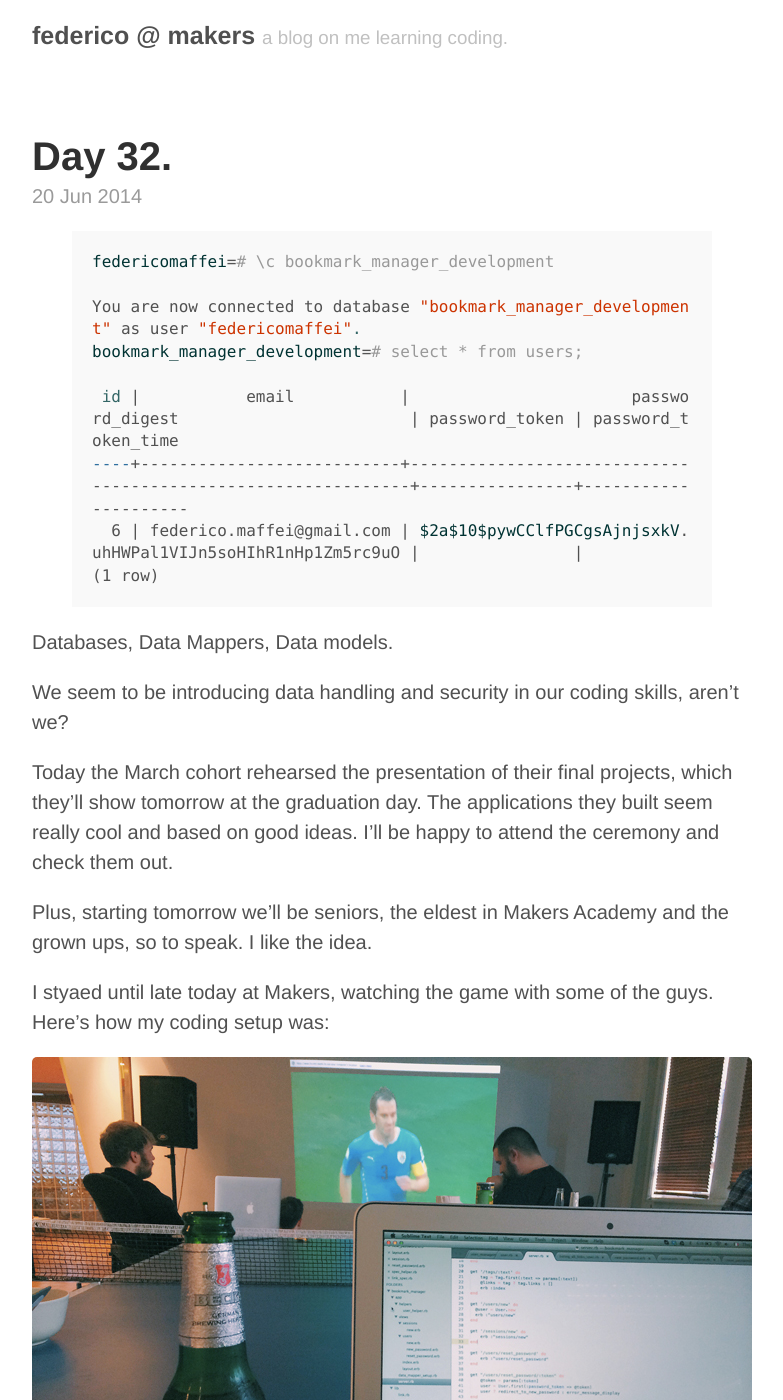
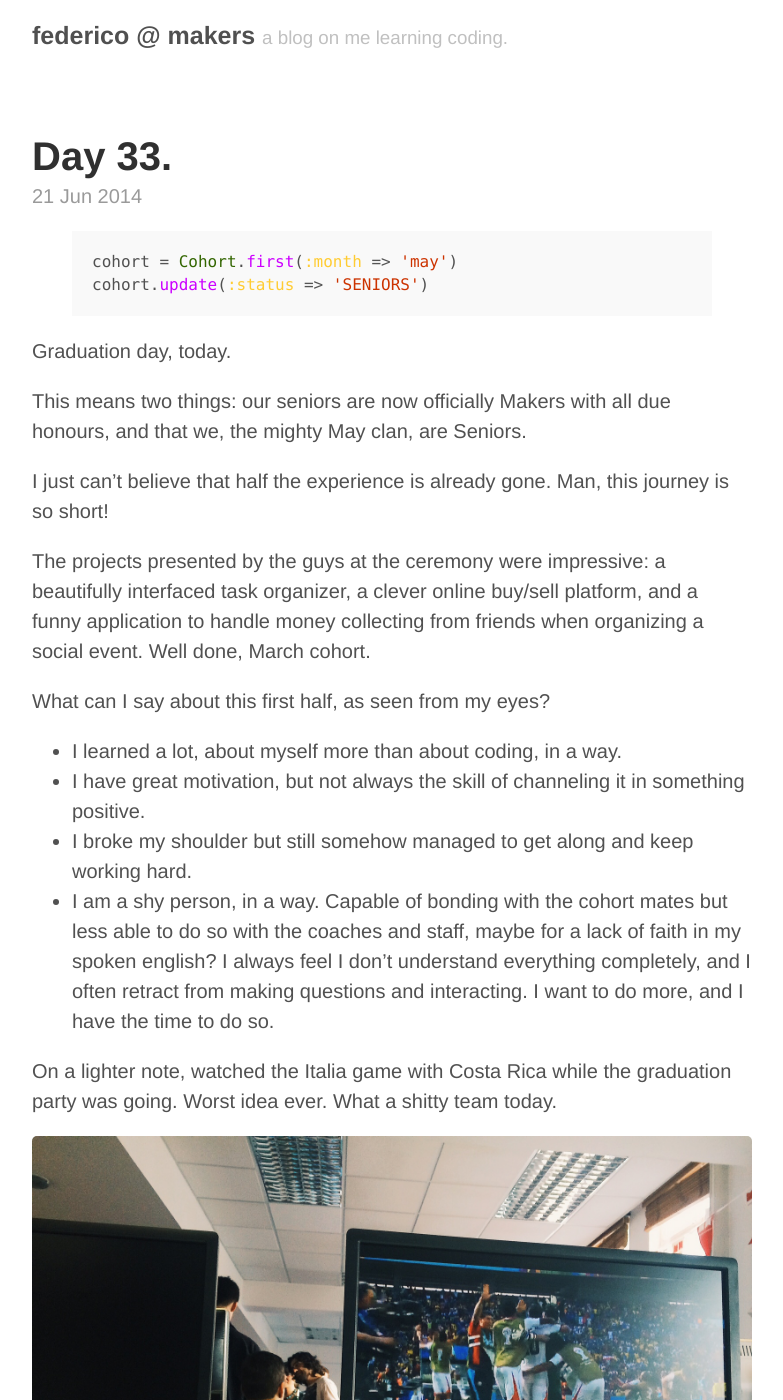
Before and after one commit to federicomaffei/federicomaffei.github.io, a Jekyll site: the page built from index.html, in a window 1280 px wide and 1400 px high. Shown: the whole window, without its empty margins (248-1031 px from the left). Built offline with Jekyll 4.4.1, drawn with Linux system fonts in a browser that asks for light colours; Markdown is read by kramdown in place of the engine named in the settings; the list of posts is cut into pages by our own code; some of the changed text lies outside the part shown.

Commit message:
new post day 33

```diff
--- a/_posts/2014-06-20-day-32.md
+++ b/_posts/2014-06-20-day-32.md
@@ -24,7 +24,7 @@ Today the March cohort rehearsed the presentation of their final projects, which
 
 Plus, starting tomorrow we'll be seniors, the eldest in Makers Academy and the grown ups, so to speak. I like the idea.
 
-I styaed until late today at Makers, watching the game with some of the guys. Here's how my coding setup was:
+I stayed until late today at Makers, watching the game with some of the guys. Here's how my coding setup was:
 
 ![SETUP](http://federicomaffei.github.io/public/images/footy.jpg)
 
--- /dev/null
+++ b/_posts/2014-06-21-day-33.md
@@ -0,0 +1,32 @@
+---
+layout: post
+title: Day 33.
+---
+
+{% highlight ruby %}
+
+cohort = Cohort.first(:month => 'may')
+cohort.update(:status => 'SENIORS')
+
+{% endhighlight %}
+
+Graduation day, today.
+
+This means two things: our seniors are now officially Makers with all due honours, and that we, the mighty May clan, are Seniors.
+
+I just can't believe that half the experience is already gone. Man, this journey is so short!
+
+The projects presented by the guys at the ceremony were impressive: a beautifully interfaced task organizer, a clever online buy/sell platform, and a funny application to handle money collecting from friends when organizing a social event. Well done, March cohort.
+
+What can I say about this first half, as seen from my eyes?
+
+- I learned a lot, about myself more than about coding, in a way.
+- I have great motivation, but not always the skill of channeling it in something positive.
+- I broke my shoulder but still somehow managed to get along and keep working hard.
+- I am a shy person, in a way. Capable of bonding with the cohort mates but less able to do so with the coaches and staff, maybe for a lack of faith in my spoken english? I always feel I don't understand everything completely, and I often retract from making questions and interacting. I want to do more, and I have the time to do so.
+
+On a lighter note, watched the Italia game with Costa Rica while the graduation party was going. Worst idea ever. What a shitty team today.
+
+![LOST](http://federicomaffei.github.io/public/images/lost.jpg)
+
+[May cohort, let's take over.](https://www.youtube.com/watch?v=FAnGnevKxJE)
```
Also changed, not shown: public/images/lost.jpg (added).
